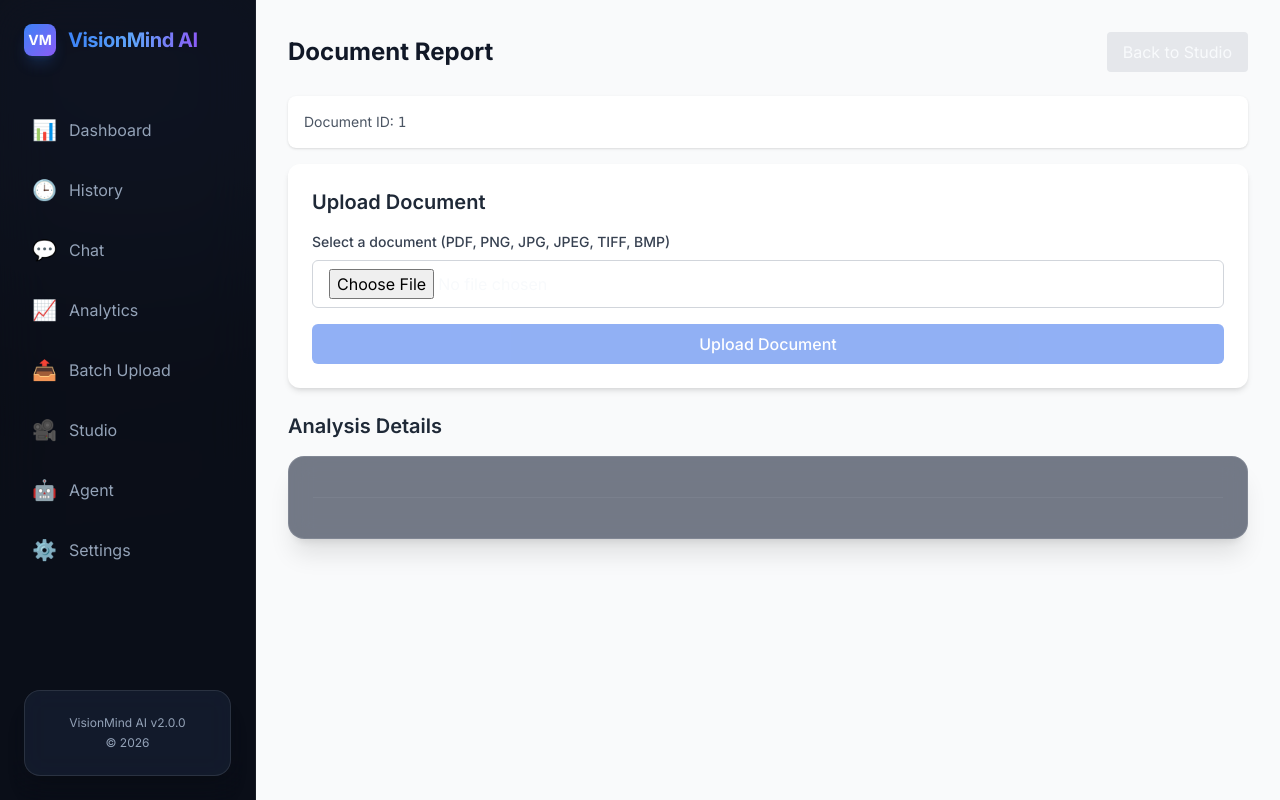
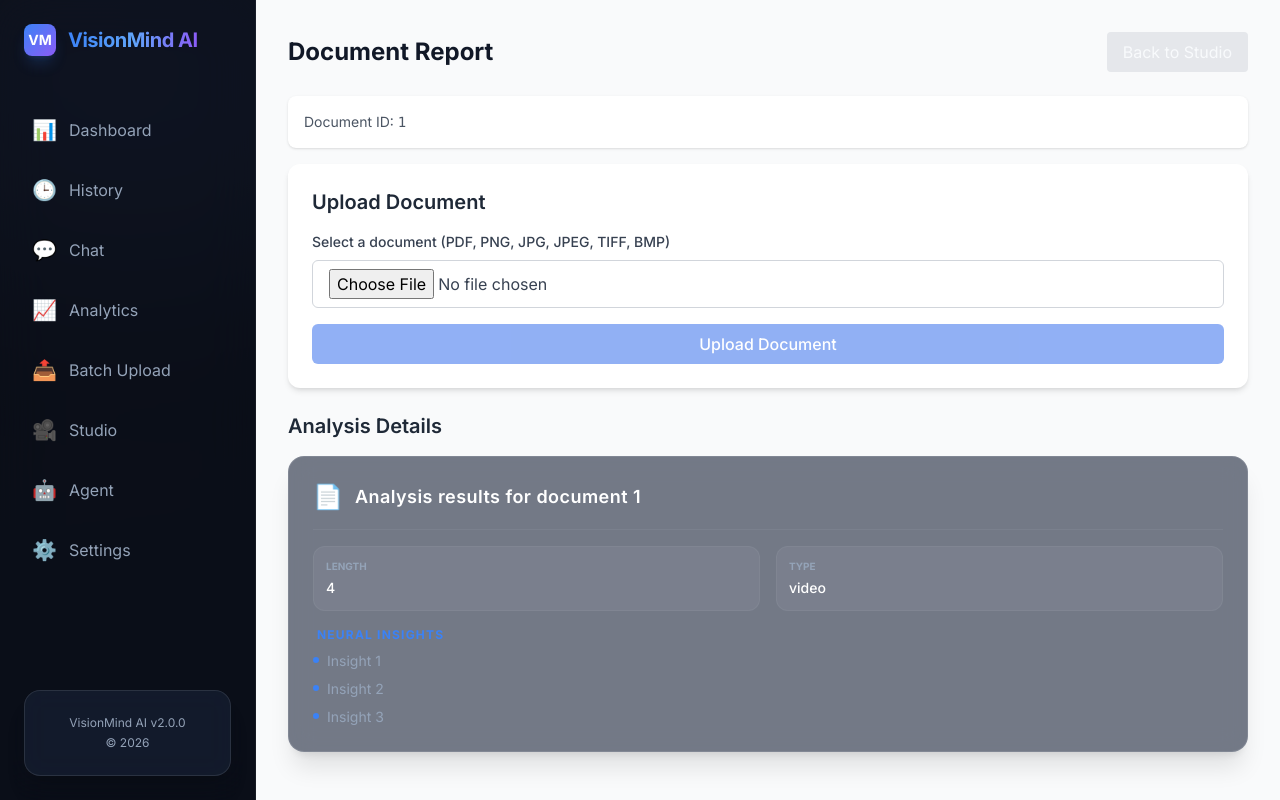
Before and after one commit to yeswanth485/VisionMindAI, a Next.js app in the folder frontend/: page /studio/1 in a window 1280 px wide. Built offline with nearby package versions, Linux system fonts and the light colour scheme.

Commit message:
fix(frontend): define proper props for UploadForm and ResultCard components

```diff
--- a/frontend/src/components/ResultCard.tsx
+++ b/frontend/src/components/ResultCard.tsx
@@ -1,22 +1,60 @@
 interface ResultCardProps {
-  title: string;
-  icon: string;
-  children: React.ReactNode;
+  title?: string;
+  icon?: string;
+  children?: React.ReactNode;
   delay?: number;
+  result?: any;
 }
 
-export default function ResultCard({ title, icon, children, delay = 0 }: ResultCardProps) {
+export default function ResultCard({ title, icon, children, delay = 0, result }: ResultCardProps) {
+  // If result is provided, we use its data for title, icon and display its content
+  const displayTitle = result ? result.summary || 'Analysis Result' : title;
+  const displayIcon = result ? (result.input_type === 'video' ? '📹' : '📄') : icon;
+
   return (
     <div
       className="glass-card flex flex-col h-full animate-fade-in"
       style={{ animationDelay: `${delay}ms`, animationFillMode: 'both' }}
     >
       <div className="flex items-center gap-3 mb-4 border-b border-white/5 pb-4">
-        <span className="text-2xl">{icon}</span>
-        <h3 className="text-lg font-semibold text-white tracking-wide">{title}</h3>
+        <span className="text-2xl">{displayIcon}</span>
+        <h3 className="text-lg font-semibold text-white tracking-wide">{displayTitle}</h3>
       </div>
       <div className="flex-1 overflow-auto custom-scrollbar">
-        {children}
+        {result ? (
+          <div className="space-y-4">
+            {result.error && (
+              <div className="p-4 bg-red-500/10 border border-red-500/20 rounded-xl text-red-400 text-sm">
+                {result.error}
+              </div>
+            )}
+
+            {result.structured_data && (
+              <div className="grid grid-cols-2 gap-4">
+                {Object.entries(result.structured_data).map(([key, value]: [string, any]) => (
+                  <div key={key} className="bg-white/5 p-3 rounded-xl border border-white/5">
+                    <p className="text-[10px] text-textMuted uppercase font-bold mb-1">{key}</p>
+                    <p className="text-sm text-white font-medium">{String(value)}</p>
+                  </div>
+                ))}
+              </div>
+            )}
+
+            {result.insights && result.insights.length > 0 && (
+              <div>
+                <p className="text-xs font-bold text-primary uppercase tracking-widest mb-2 px-1">Neural Insights</p>
+                <div className="space-y-2">
+                  {result.insights.map((insight: string, idx: number) => (
+                    <div key={idx} className="flex gap-2 items-start text-sm text-textMuted group">
+                      <span className="w-1.5 h-1.5 rounded-full bg-primary mt-1.5 shrink-0 group-hover:scale-125 transition-transform"></span>
+                      <span>{insight}</span>
+                    </div>
+                  ))}
+                </div>
+              </div>
+            )}
+          </div>
+        ) : children}
       </div>
     </div>
   );
--- a/frontend/src/components/UploadForm.tsx
+++ b/frontend/src/components/UploadForm.tsx
@@ -1,10 +1,17 @@
 import { useState } from 'react';
 
-const UploadForm = () => {
+interface UploadFormProps {
+  onUpload?: (file: File) => Promise<void>;
+  loading?: boolean;
+}
+
+const UploadForm = ({ onUpload, loading }: UploadFormProps) => {
   const [selectedFile, setSelectedFile] = useState<File | null>(null);
-  const [uploadStatus, setUploadStatus] = useState<'idle' | 'uploading' | 'success' | 'error'>('idle');
+  const [internalUploadStatus, setInternalUploadStatus] = useState<'idle' | 'uploading' | 'success' | 'error'>('idle');
   const [documentId, setDocumentId] = useState<string | null>(null);
   const [errorMessage, setErrorMessage] = useState<string>('');
+
+  const isUploading = loading || internalUploadStatus === 'uploading';
 
   const handleFileChange = (e: React.ChangeEvent<HTMLInputElement>) => {
     const file = e.target.files?.[0];
@@ -20,7 +27,17 @@ const UploadForm = () => {
       return;
     }
 
-    setUploadStatus('uploading');
+    if (onUpload) {
+      try {
+        await onUpload(selectedFile);
+        setSelectedFile(null);
+      } catch (error) {
+        setErrorMessage(error instanceof Error ? error.message : 'An unknown error occurred');
+      }
+      return;
+    }
+
+    setInternalUploadStatus('uploading');
     setErrorMessage('');
 
     try {
@@ -39,16 +56,16 @@ const UploadForm = () => {
 
       const data = await response.json();
       setDocumentId(data.document_id);
-      setUploadStatus('success');
+      setInternalUploadStatus('success');
     } catch (error) {
-      setUploadStatus('error');
+      setInternalUploadStatus('error');
       setErrorMessage(error instanceof Error ? error.message : 'An unknown error occurred');
     }
   };
 
   const handleReset = () => {
     setSelectedFile(null);
-    setUploadStatus('idle');
+    setInternalUploadStatus('idle');
     setDocumentId(null);
     setErrorMessage('');
   };
@@ -57,7 +74,7 @@ const UploadForm = () => {
     <div className="bg-white rounded-xl shadow-md p-6">
       <h2 className="text-xl font-semibold mb-4 text-gray-800">Upload Document</h2>
 
-      {uploadStatus === 'success' && (
+      {(internalUploadStatus === 'success') && (
         <div className="bg-green-50 border-l-4 border-green-500 p-4 mb-4">
           <p className="text-green-800">Document uploaded successfully! Processing...</p>
           {documentId && (
@@ -68,7 +85,7 @@ const UploadForm = () => {
         </div>
       )}
 
-      {uploadStatus === 'error' && (
+      {(internalUploadStatus === 'error' || errorMessage) && (
         <div className="bg-red-50 border-l-4 border-red-500 p-4 mb-4">
           <p className="text-red-800">{errorMessage}</p>
         </div>
@@ -82,9 +99,10 @@ const UploadForm = () => {
           <input
             type="file"
             id="document-upload"
-            className="w-full px-4 py-2 border border-gray-300 rounded-md focus:outline-none focus:ring-2 focus:ring-blue-500"
+            className="w-full px-4 py-2 border border-gray-300 rounded-md focus:outline-none focus:ring-2 focus:ring-blue-500 text-gray-700"
             accept=".pdf,.png,.jpg,.jpeg,.tiff,.bmp"
             onChange={handleFileChange}
+            disabled={isUploading}
           />
         </div>
         {selectedFile && (
@@ -97,16 +115,17 @@ const UploadForm = () => {
       <div className="flex flex-col sm:flex-row sm:gap-3">
         <button
           onClick={handleUpload}
-          disabled={uploadStatus === 'uploading' || !selectedFile}
+          disabled={isUploading || !selectedFile}
           className="flex-1 bg-blue-600 hover:bg-blue-700 text-white font-medium py-2 px-4 rounded-md transition-colors disabled:opacity-50 disabled:cursor-not-allowed"
         >
-          {uploadStatus === 'uploading' ? 'Uploading...' : 'Upload Document'}
+          {isUploading ? 'Uploading...' : 'Upload Document'}
         </button>
 
         {selectedFile && (
           <button
             onClick={handleReset}
-            className="flex-1 bg-gray-200 hover:bg-gray-300 text-gray-800 font-medium py-2 px-4 rounded-md transition-colors"
+            disabled={isUploading}
+            className="flex-1 bg-gray-200 hover:bg-gray-300 text-gray-800 font-medium py-2 px-4 rounded-md transition-colors disabled:opacity-50"
           >
             Reset
           </button>
```
